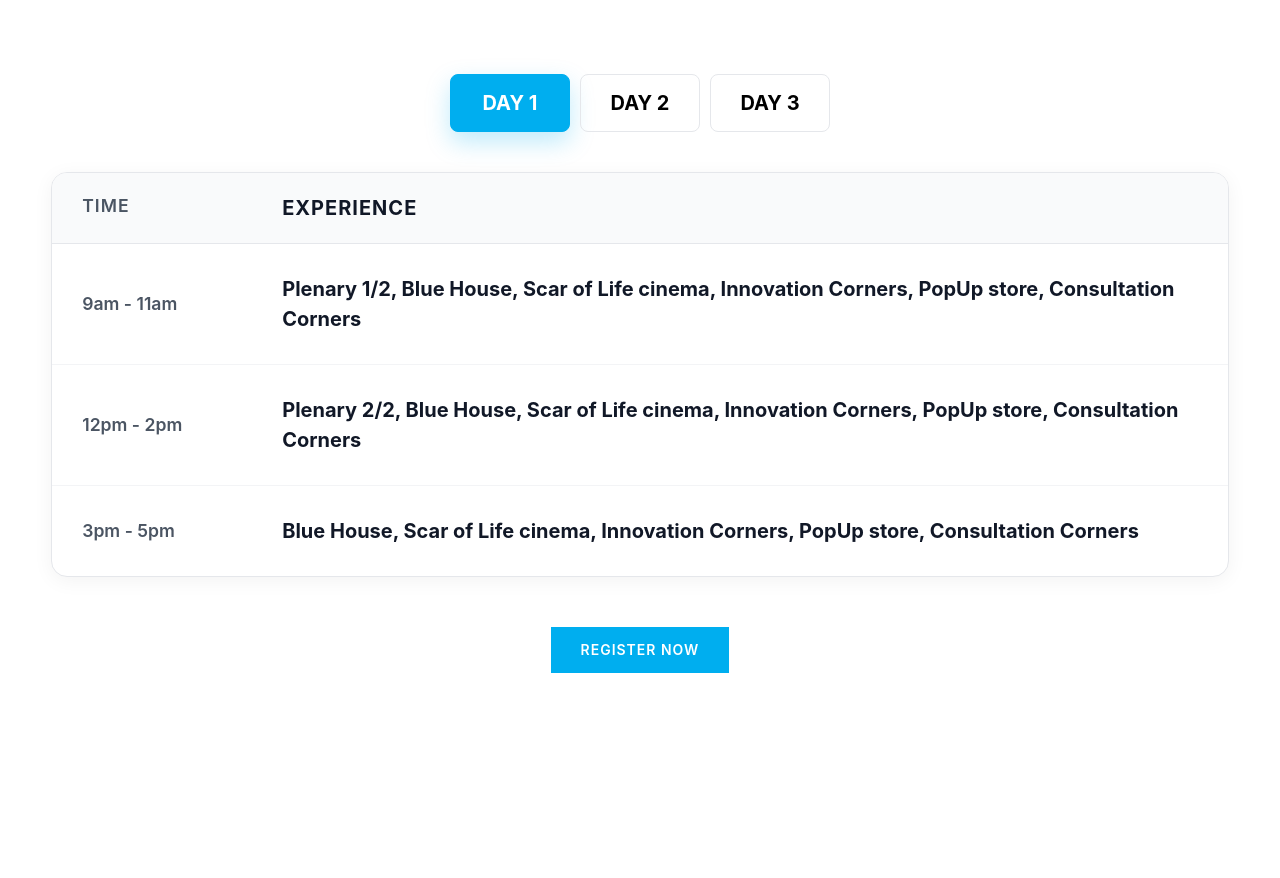
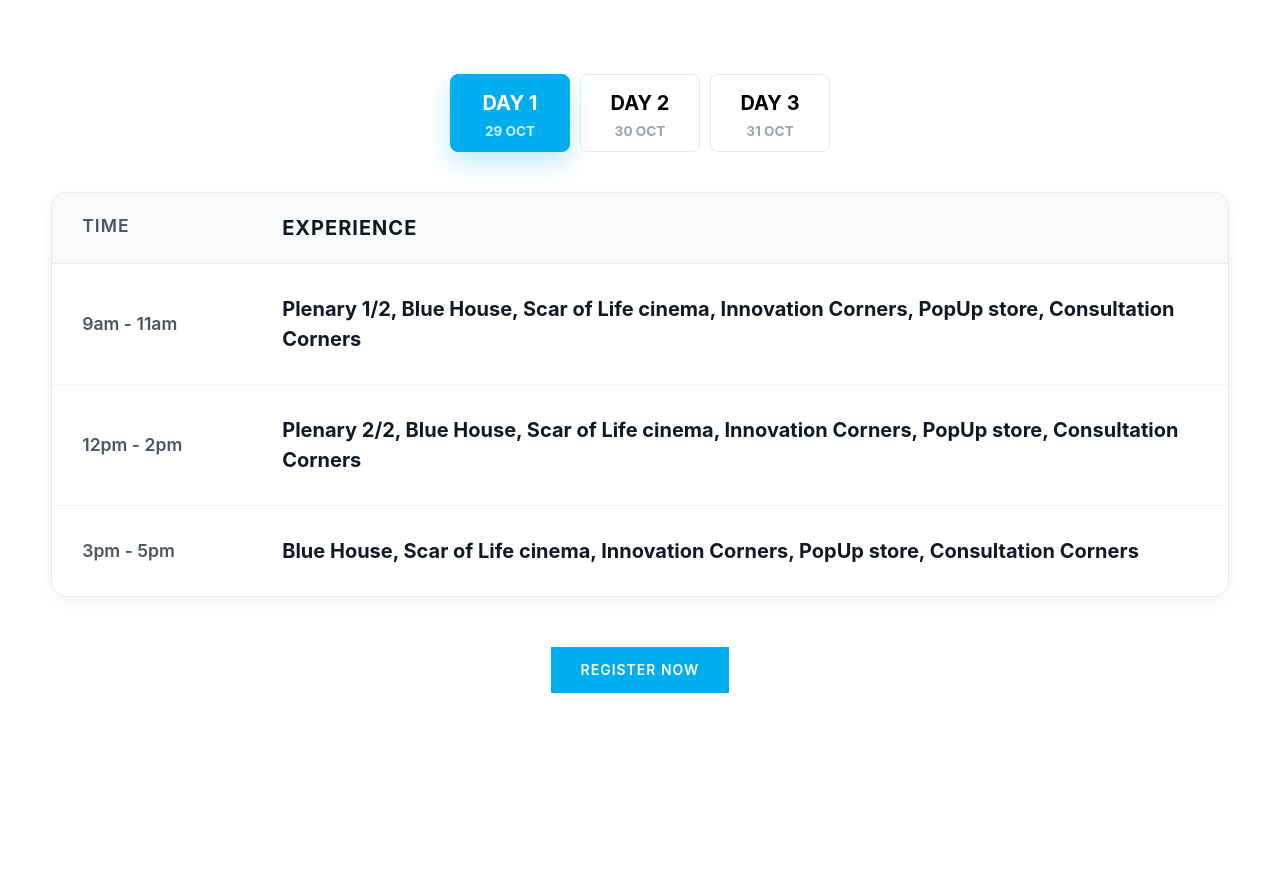
Before and after one commit to Dakolo14/livinglab, a React (Vite) app: page / in a window 1280 px wide. Shown: the part 5788-6666 px from the top of the page. Built offline with nearby package versions, Linux system fonts and the light colour scheme; a web font is replaced by a local one.

Commit message:
Add dates to agenda tabs

```diff
--- a/src/components/sections/ProgrammeSection.tsx
+++ b/src/components/sections/ProgrammeSection.tsx
@@ -23,9 +23,9 @@ const scheduleData: Record<number, Array<{time: string, experience: string}>> =
 };
 
 const tabs = [
-  { id: 1, title: 'DAY 1' },
-  { id: 2, title: 'DAY 2' },
-  { id: 3, title: 'DAY 3' },
+  { id: 1, title: 'DAY 1', date: '29 OCT' },
+  { id: 2, title: 'DAY 2', date: '30 OCT' },
+  { id: 3, title: 'DAY 3', date: '31 OCT' },
 ];
 
 interface ProgrammeSectionProps {
@@ -53,6 +53,7 @@ const ProgrammeSection: React.FC<ProgrammeSectionProps> = ({ hideHeader = false,
               onClick={() => setActiveDay(tab.id)}
             >
               <span className="tab-title">{tab.title}</span>
+              <span className="tab-date">{tab.date}</span>
             </button>
           ))}
         </div>
```
